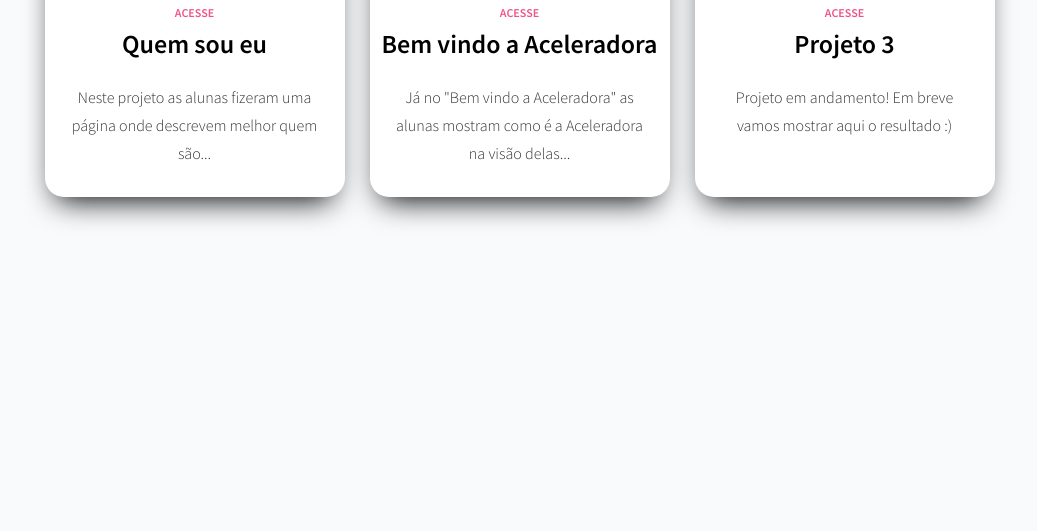
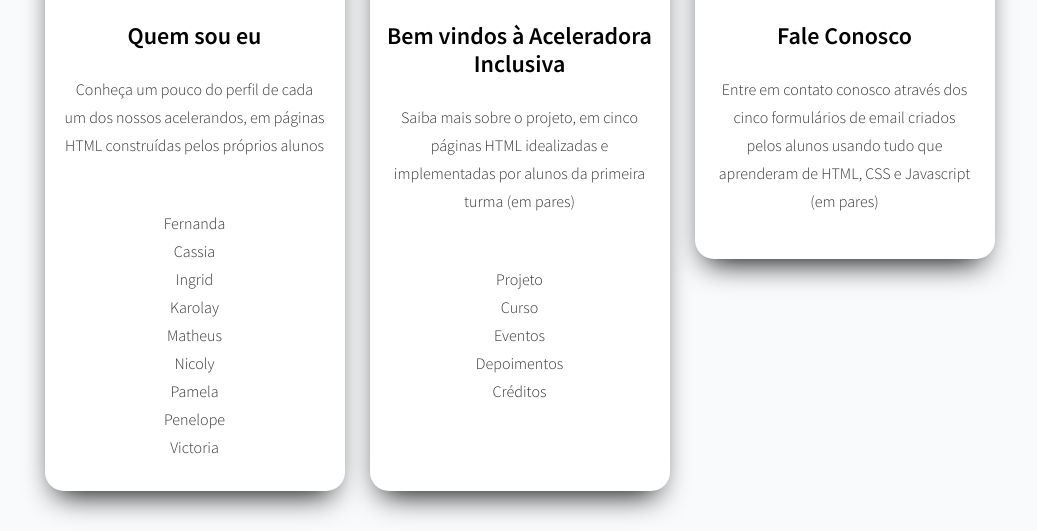
Before and after one commit to jeanbauer/aceleradorainclusiva, a PHP site: page /t01/index.html in a window 1280 px wide. Shown: the part 521-1052 px from the top of the page, without its empty margins (133-1170 px from the left). Before the commit the page ends 745 px from the top, so only its background shows below. Run offline with PHP 8.4, Linux system fonts and the light colour scheme; some libraries are stand-ins or nearby versions.

Commit message:
Adds content to welcome section

```diff
--- a/files/assets/css/internalPages.css
+++ b/files/assets/css/internalPages.css
@@ -47,16 +47,28 @@ section, summary, time, mark, audio, video {
 }
 
 .card {
-  cursor: pointer;
   color: #333;
-  margin-left: 25px;
   background: white;
   width: 300px;
+  margin-left: 25px;
   display: inline-block;
   border-radius: 19px;
   position: relative;
   text-align: center;
   box-shadow: -1px 15px 30px -12px black;
+}
+
+@media (max-width: 1024px) {
+  .wrapper {
+    flex-direction: column;
+  }
+  .card {
+    margin-top: 25px;
+  }
+}
+
+.card:nth-child(3) {
+  height: 560px;
 }
 
 .card__image {
@@ -65,6 +77,7 @@ section, summary, time, mark, audio, video {
   margin-bottom: 35px;
   border-top-left-radius: 14px;
   border-top-right-radius: 14px;
+  overflow: hidden;
 }
 
 .card__image--example {
@@ -78,11 +91,11 @@ section, summary, time, mark, audio, video {
 }
 
 .card__subtitle {
-  margin-top: 70px;
+  margin: 30px 0;
   text-transform: uppercase;
   font-size: 12px;
   font-weight: 700;
-  margin-bottom: 3px;
+  cursor: pointer;
 }
 
 .card__subtitle--example {
@@ -90,7 +103,7 @@ section, summary, time, mark, audio, video {
 }
 
 .card__unit-name {
-  font-size: 26px;
+  font-size: 24px;
   color: black;
   font-weight: 900;
   margin-bottom: 5px;
@@ -99,6 +112,14 @@ section, summary, time, mark, audio, video {
 .card__unit-description {
   padding: 20px;
   margin-bottom: 10px;
+}
+
+.card__unit-description ul li a {
+  color: #333;
+}
+
+.card__unit-description ul li a:hover {
+  font-weight: bold;
 }
 
 #menu-nav {
--- a/t01/index.html
+++ b/t01/index.html
@@ -25,39 +25,61 @@
 
     <main class="projects">
       <div class="wrapper">
-        <a href="./fernanda/index.html" class="card example">
+        <div class="card example" id="quem-sou-eu">
           <div class="card__image card__image--example">
-            <img src="../files/images/pessoa_flutuando.png" alt="pessoa flutuando" />
+            <img src="../files/images/lapis.jpg" alt="imagem de diversos lápis com cores diferentes" />
           </div>
           <div class="card__subtitle card__subtitle--example">Acesse</div>
           <div class="card__unit-name">Quem sou eu</div>
           <div class="card__unit-description">
-            Neste projeto as alunas fizeram uma página onde descrevem melhor quem são...
+              Conheça um pouco do perfil de cada um dos nossos acelerandos, em páginas HTML construídas pelos próprios alunos
           </div>
-        </a>
+          <div class="card__unit-description">
+            <ul>
+              <li><a href="./fernanda/index.html">Fernanda</a></li>
+              <li><a href="./cassia/index.html">Cassia</a></li>
+              <li><a href="./ingrid/index.html">Ingrid</a></li>
+              <li><a href="./karolay/index.html">Karolay</a></li>
+              <li><a href="./matheus/index.html">Matheus</a></li>
+              <li><a href="./nicoly/index.html">Nicoly</a></li>
+              <li><a href="./pamela/index.html">Pamela</a></li>
+              <li><a href="./penelope/index.html">Penelope</a></li>
+              <li><a href="./victoria/index.html">Victoria</a></li>
+            </ul>
+          </div>
+        </div>
 
-        <a href="./fernanda/index.html" class="card example">
+        <div class="card example" id="bem-vindo">
           <div class="card__image card__image--example">
-            <img src="../files/images/pessoa_flutuando.png" alt="pessoa flutuando" />
+            <img src="../files/images/lampada.jpeg" alt="imagem de uma lampada" />
           </div>
           <div class="card__subtitle card__subtitle--example">Acesse</div>
-          <div class="card__unit-name">Bem vindo a Aceleradora</div>
+          <div class="card__unit-name">Bem vindos à Aceleradora Inclusiva</div>
           <div class="card__unit-description">
-            Já no "Bem vindo a Aceleradora" as alunas mostram como é a Aceleradora na visão delas...
+              Saiba mais sobre o projeto, em cinco páginas HTML idealizadas e implementadas por alunos da primeira turma (em pares)
           </div>
-        </a>
+          <div class="card__unit-description">
+            <ul>
+              <li><a href="./apresentacao/index.html">Projeto</a></li>
+              <li><a href="./curso/index.html">Curso</a></li>
+              <li><a href="./eventos/index.html">Eventos</a></li>
+              <li><a href="./depoimentos/index.html">Depoimentos</a></li>
+              <li><a href="./creditos/index.html">Créditos</a></li>
+            </ul>
+          </div>
+        </div>
 
-        <a href="./fernanda/index.html" class="card example">
+        <div class="card example" id="fale-conosco">
           <div class="card__image card__image--example">
-            <img src="../files/images/pessoa_flutuando.png" alt="pessoa flutuando" />
+            <img src="../files/images/coracao.jpg" alt="imagem de alguem desenhando um coração" />
           </div>
-          <div class="card__subtitle card__subtitle--example">Acesse</div>
-          <div class="card__unit-name">Projeto 3</div>
+          <div class="card__subtitle card__subtitle--example">(Em andamento)</div>
+          <div class="card__unit-name">Fale Conosco</div>
           <div class="card__unit-description">
-            Projeto em andamento! Em breve vamos mostrar aqui o resultado :)
+              Entre em contato conosco através dos cinco formulários de email criados pelos alunos usando tudo que aprenderam de HTML, CSS e Javascript (em pares)
           </div>
-        </a>
+        </div>
       </div>
     </main>
-	</body>
+  </body>
 </html>
```
Also changed, not shown: files/assets/css/main.css (+12 -27 lines).
